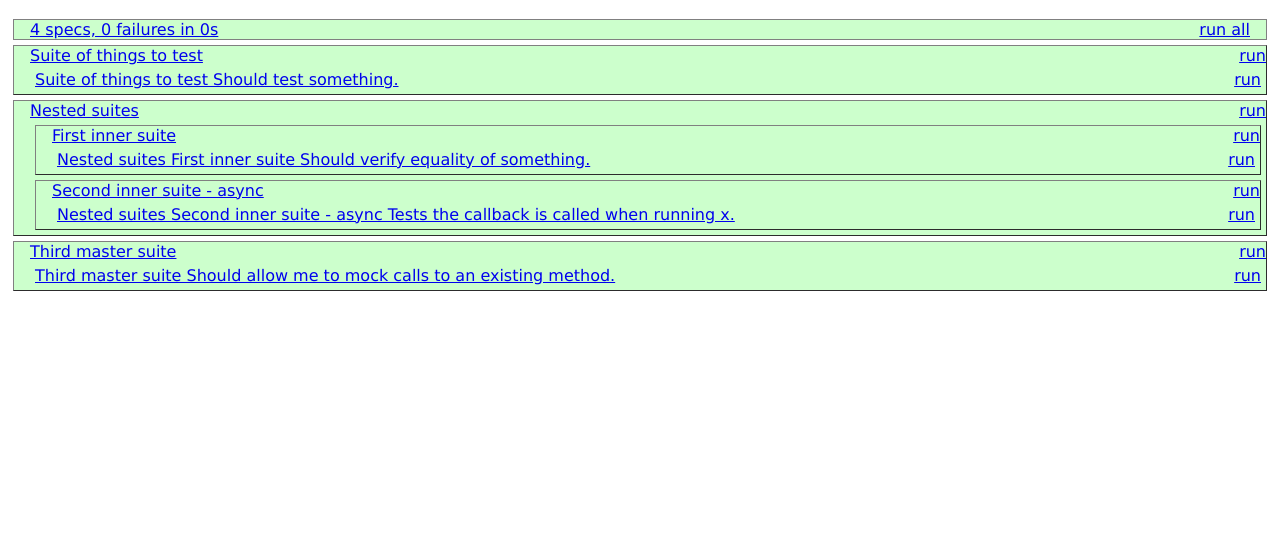
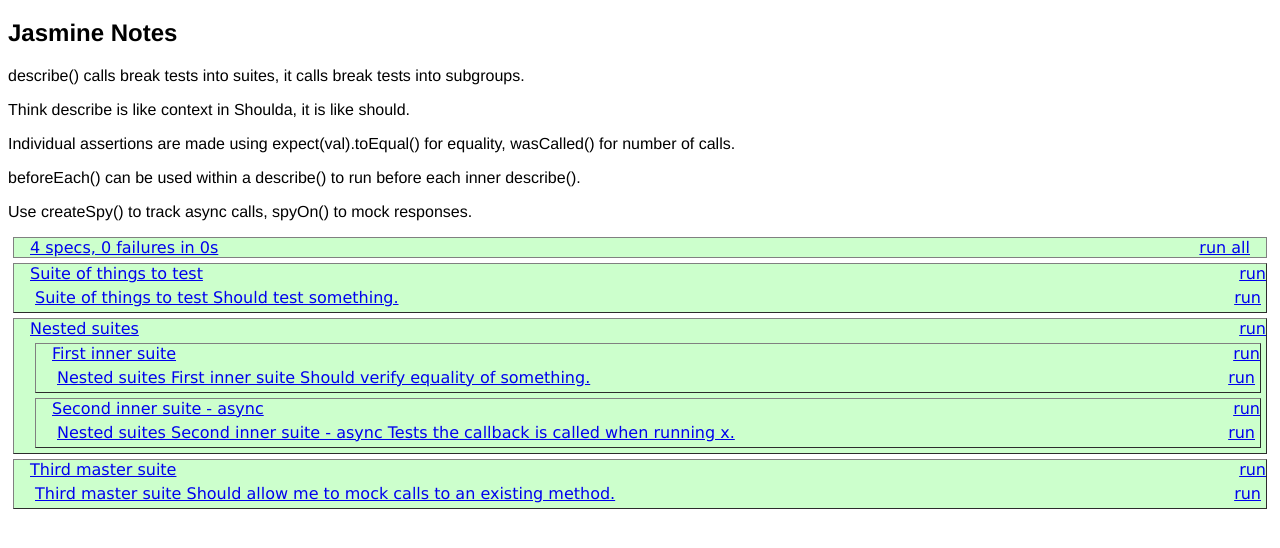
Before and after one commit to thynctank/js_testing, a plain HTML site: page index.html in a window 1280 px wide. Shown: the part 62-610 px from the top of the page. Drawn offline with Linux system fonts and the light colour scheme.

Commit message:
added notes about Jasmine

```diff
--- a/index.html
+++ b/index.html
@@ -89,6 +89,14 @@
     </script> -->
 
     <h1>Jasmine</h1>
+    <div class="notes">
+      <h2>Jasmine Notes</h2>
+      <p>describe() calls break tests into suites, it calls break tests into subgroups.</p>
+      <p>Think describe is like context in Shoulda, it is like should.</p>
+      <p>Individual assertions are made using expect(val).toEqual() for equality, wasCalled() for number of calls.</p>
+      <p>beforeEach() can be used within a describe() to run before each inner describe().</p>
+      <p>Use createSpy() to track async calls, spyOn() to mock responses.</p>
+    </div>
     <script src="jasmine.js" type="text/javascript" charset="utf-8"></script>
     <script src="TrivialReporter.js" type="text/javascript" charset="utf-8"></script>
     <script src="consolex.js" type="text/javascript" charset="utf-8"></script>
```
